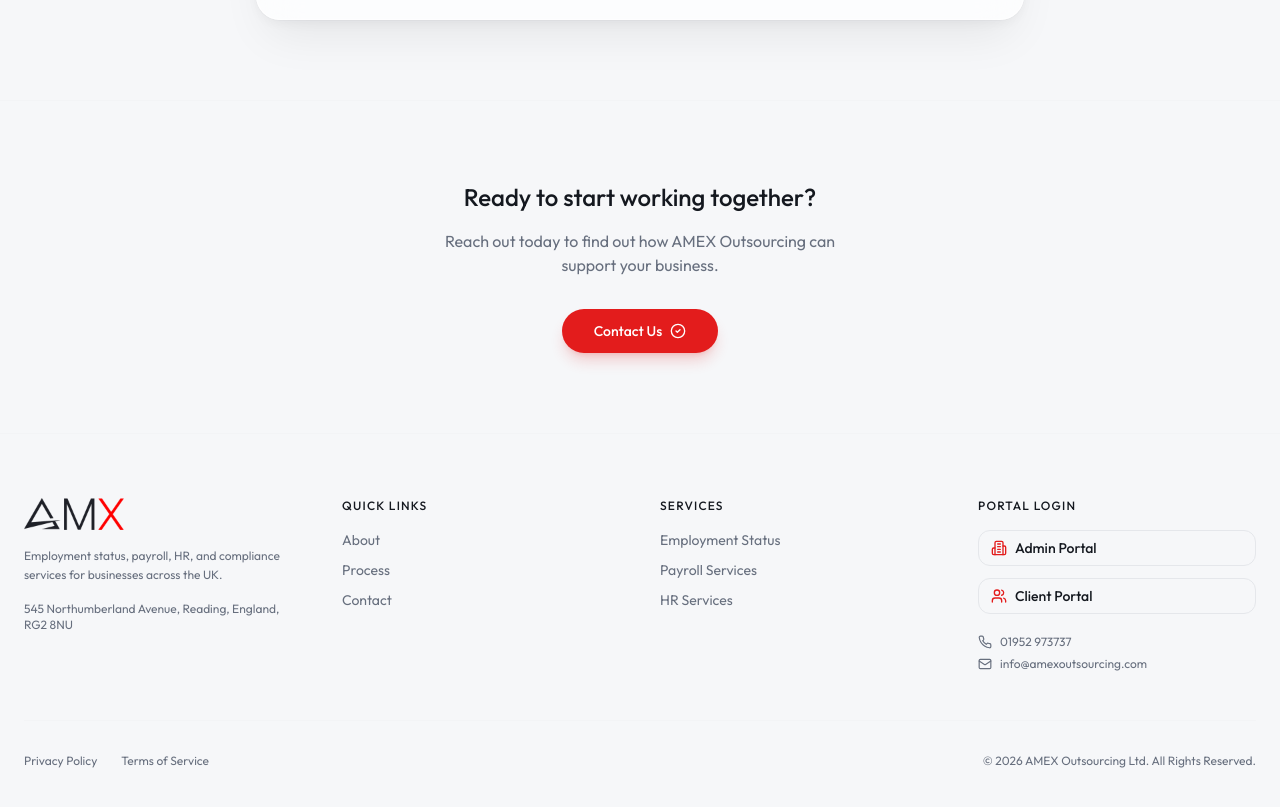
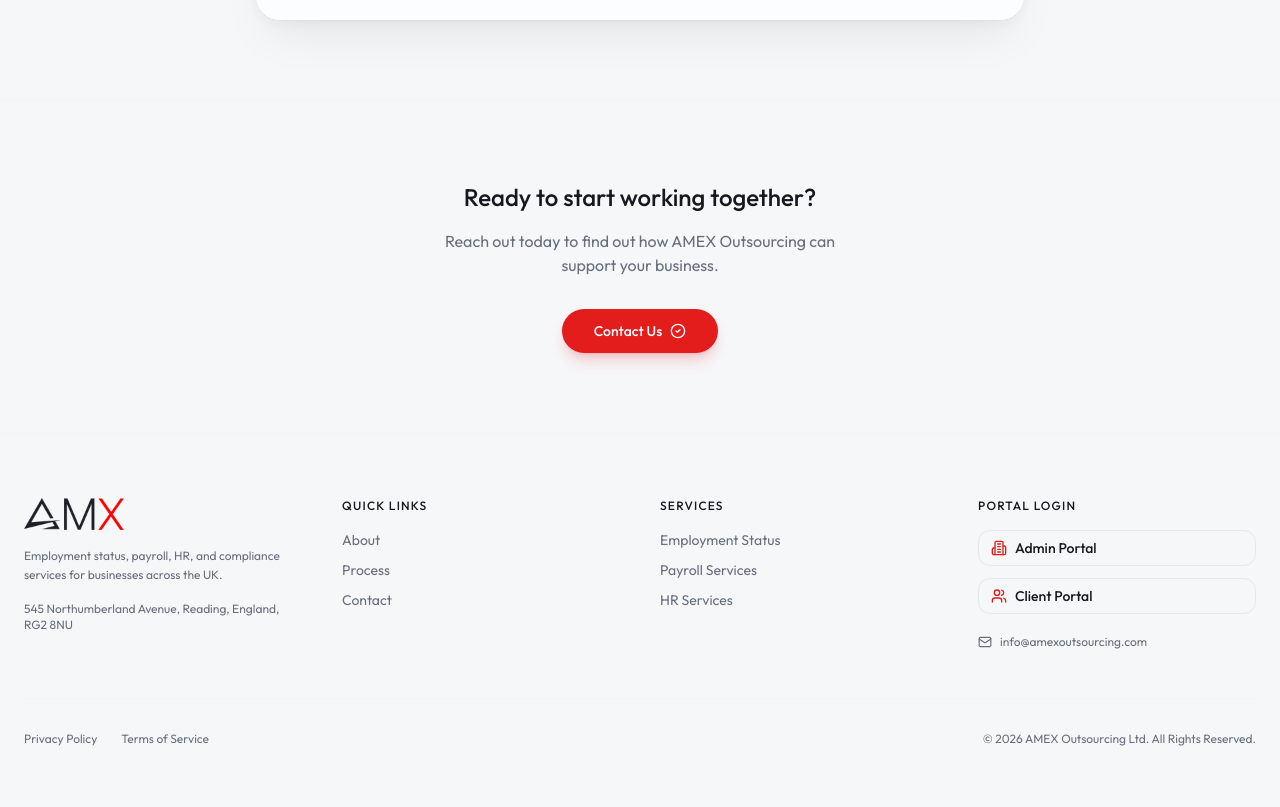
Before and after one commit to harshhhsigroha/amex-website, a React (Vite) app: page /about in a window 1280 px wide. Shown: the part 1669-2476 px from the top of the page. Built offline with nearby package versions, Linux system fonts and the light colour scheme; the HTML template or start-up script is replaced by a standard one.

Commit message:
Changes
Co-authored-by: harshhhsigroha <267788098+harshhhsigroha@users.noreply.github.com>

```diff
--- a/src/components/layout/PageLayout.tsx
+++ b/src/components/layout/PageLayout.tsx
@@ -1,6 +1,6 @@
 import { useNavigate } from 'react-router-dom';
 import { Button } from '@/components/ui/button';
-import { ArrowRight, ChevronRight, ChevronDown, Building2, Users, Phone, Mail, Scale, FileText, Briefcase, Hammer, HeartPulse, Utensils, Truck } from 'lucide-react';
+import { ArrowRight, ChevronRight, ChevronDown, Building2, Users, Mail, Scale, FileText, Briefcase, Hammer, HeartPulse, Utensils, Truck } from 'lucide-react';
 import { motion, AnimatePresence } from 'framer-motion';
 import { useState, useRef, useEffect } from 'react';
 
@@ -261,9 +261,6 @@ export default function PageLayout({ children }: { children: React.ReactNode })
                 </Button>
               </div>
               <div className="mt-5 space-y-1.5">
-                <a href="tel:+01952973737" className="flex items-center gap-2 text-xs text-muted-foreground hover:text-foreground transition-colors">
-                  <Phone className="w-3.5 h-3.5" /> 01952 973737
-                </a>
                 <a href="mailto:info@amexoutsourcing.com" className="flex items-center gap-2 text-xs text-muted-foreground hover:text-foreground transition-colors">
                   <Mail className="w-3.5 h-3.5" /> info@amexoutsourcing.com
                 </a>
```
